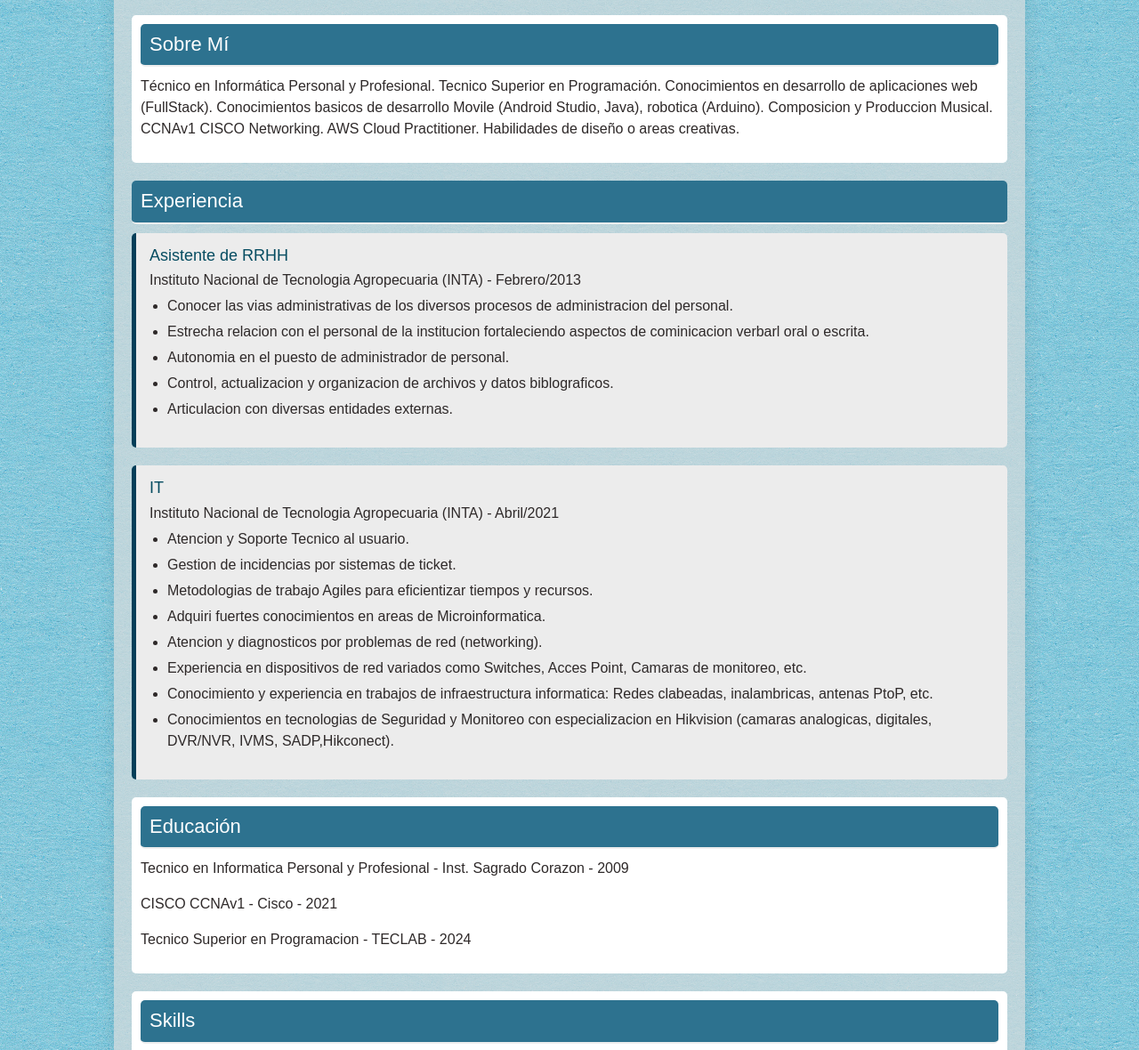
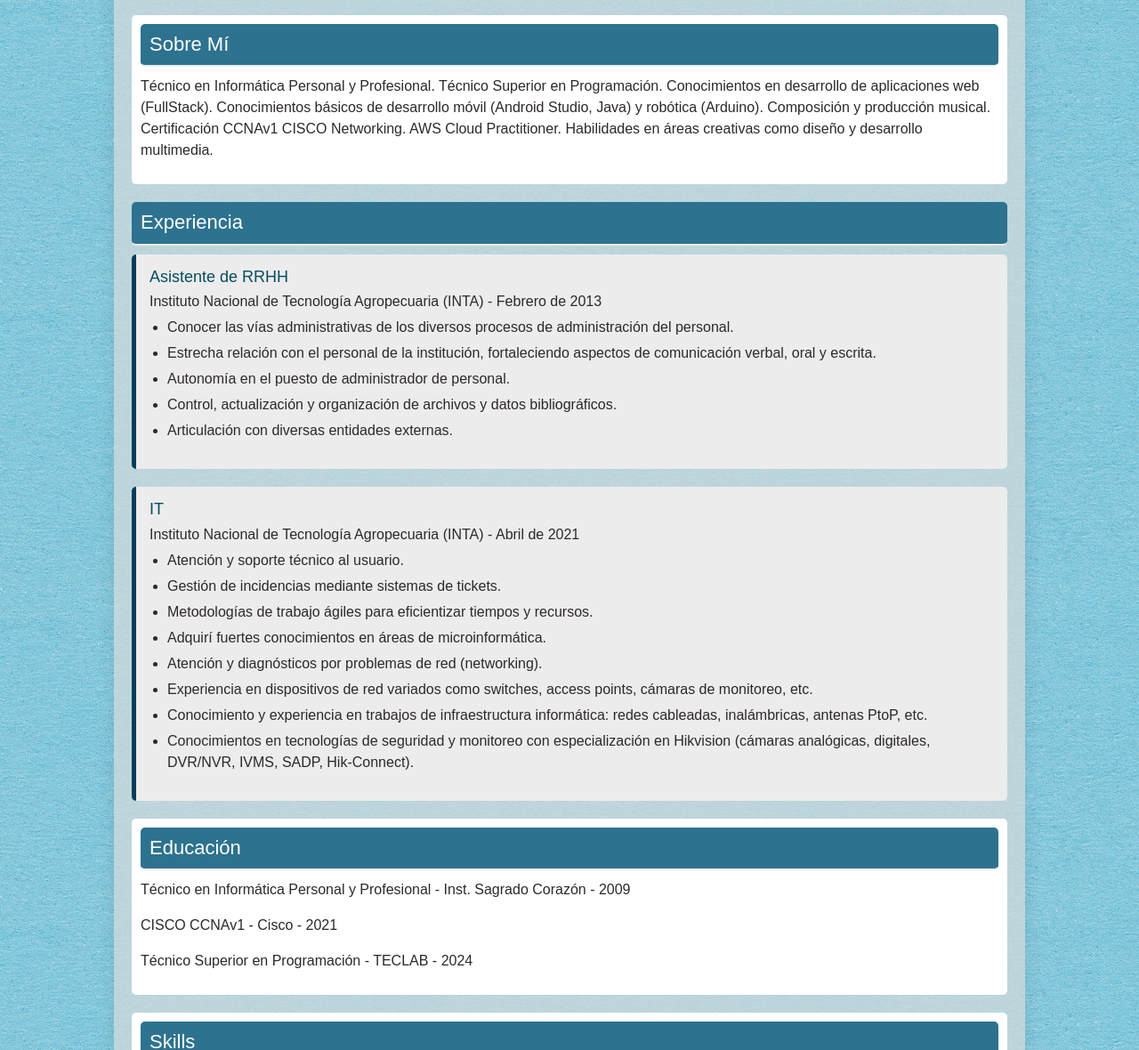
Before and after one commit to darioGuaraz/multielda, a website: page CV/contacto.html in a window 1280 px wide. Shown: the part 343-1523 px from the top of the page at 89% size. Drawn offline with nearby package versions, Linux system fonts and the light colour scheme; a web font is replaced by a local one.

Commit message:
retoques ortograficos CV

```diff
--- a/CV/contacto.html
+++ b/CV/contacto.html
@@ -90,11 +90,7 @@
       <section class="about">
         <h2>Sobre Mí</h2>
         <p>
-          Técnico en Informática Personal y Profesional. Tecnico Superior en
-          Programación. Conocimientos en desarrollo de aplicaciones web
-          (FullStack). Conocimientos basicos de desarrollo Movile (Android
-          Studio, Java), robotica (Arduino). Composicion y Produccion Musical.
-          CCNAv1 CISCO Networking. AWS Cloud Practitioner. Habilidades de diseño o areas creativas.
+          Técnico en Informática Personal y Profesional. Técnico Superior en Programación. Conocimientos en desarrollo de aplicaciones web (FullStack). Conocimientos básicos de desarrollo móvil (Android Studio, Java) y robótica (Arduino). Composición y producción musical. Certificación CCNAv1 CISCO Networking. AWS Cloud Practitioner. Habilidades en áreas creativas como diseño y desarrollo multimedia.
         </p>
       </section>
 
@@ -103,47 +99,42 @@
         <div class="job">
           <h3>Asistente de RRHH</h3>
           <p>
-            Instituto Nacional de Tecnologia Agropecuaria (INTA) - Febrero/2013
+            Instituto Nacional de Tecnología Agropecuaria (INTA) - Febrero de 2013
           </p>
           <ul>
             <li>
-              Conocer las vias administrativas de los diversos procesos de
-              administracion del personal.
+              Conocer las vías administrativas de los diversos procesos de administración del personal.
             </li>
             <li>
-              Estrecha relacion con el personal de la institucion fortaleciendo
-              aspectos de cominicacion verbarl oral o escrita.
+              Estrecha relación con el personal de la institución, fortaleciendo aspectos de comunicación verbal, oral y escrita.
             </li>
-            <li>Autonomia en el puesto de administrador de personal.</li>
-            <li>Control, actualizacion y organizacion de archivos y datos biblograficos.</li>
-            <li>Articulacion con diversas entidades externas.</li>
+            <li>Autonomía en el puesto de administrador de personal.</li>
+            <li>
+              Control, actualización y organización de archivos y datos bibliográficos.</li>
+            <li>Articulación con diversas entidades externas.</li>
           </ul>
         </div>
         <div class="job">
           <h3>IT</h3>
           <p>
-            Instituto Nacional de Tecnologia Agropecuaria (INTA) - Abril/2021
+            Instituto Nacional de Tecnología Agropecuaria (INTA) - Abril de 2021
           </p>
           <ul>
-            <li>Atencion y Soporte Tecnico al usuario.</li>
-            <li>Gestion de incidencias por sistemas de ticket.</li>
+            <li>Atención y soporte técnico al usuario.</li>
+            <li>Gestión de incidencias mediante sistemas de tickets.</li>
             <li>
-              Metodologias de trabajo Agiles para eficientizar tiempos y recursos.
+              Metodologías de trabajo ágiles para eficientizar tiempos y recursos.
             </li>
-            <li>Adquiri fuertes conocimientos en areas de Microinformatica.</li>
-            <li>Atencion y diagnosticos por problemas de red (networking).</li>
+            <li>Adquirí fuertes conocimientos en áreas de microinformática.</li>
+            <li>Atención y diagnósticos por problemas de red (networking).</li>
             <li>
-              Experiencia en dispositivos de red variados como Switches, Acces
-              Point, Camaras de monitoreo, etc.
+              Experiencia en dispositivos de red variados como switches, access points, cámaras de monitoreo, etc.
             </li>
             <li>
-              Conocimiento y experiencia en trabajos de infraestructura
-              informatica: Redes clabeadas, inalambricas, antenas PtoP, etc.
+              Conocimiento y experiencia en trabajos de infraestructura informática: redes cableadas, inalámbricas, antenas PtoP, etc.
             </li>
             <li>
-              Conocimientos en tecnologias de Seguridad y Monitoreo con
-              especializacion en Hikvision (camaras analogicas, digitales,
-              DVR/NVR, IVMS, SADP,Hikconect).
+              Conocimientos en tecnologías de seguridad y monitoreo con especialización en Hikvision (cámaras analógicas, digitales, DVR/NVR, IVMS, SADP, Hik-Connect).
             </li>
           </ul>
         </div>
@@ -152,11 +143,10 @@
       <section class="education">
         <h2>Educación</h2>
         <p>
-          Tecnico en Informatica Personal y Profesional - Inst. Sagrado Corazon
-          - 2009
+          Técnico en Informática Personal y Profesional - Inst. Sagrado Corazón - 2009
         </p>
         <p>CISCO CCNAv1 - Cisco - 2021</p>
-        <p>Tecnico Superior en Programacion - TECLAB - 2024</p>
+        <p>Técnico Superior en Programación - TECLAB - 2024</p>
       </section>
 
       <section class="skills">
@@ -190,9 +180,7 @@
         <div class="project">
           <h3>Multielda</h3>
           <p>
-            Para mi tesis en la tecnicatura en programacion decidi realizar un Catalogo Web de Series y Peliculas, completamente funcional, gratis y
-            sin publicidad. Todo el material que ahi se encuentra es de uso y
-            licencia libre. <a href="https://darioguaraz.github.io/multielda/public/index.html">Ver más</a>
+            Para mi tesis en la Tecnicatura en Programación, decidí realizar un catálogo web de series y películas, completamente funcional, gratuito y sin publicidad. Todo el material que allí se encuentra es de uso y licencia libre. <a href="https://darioguaraz.github.io/multielda/public/index.html">Ver más</a>
           </p>
         </div>
       </section>
--- a/CV/estilo.css
+++ b/CV/estilo.css
@@ -52,13 +52,16 @@ header {
 .profile h1 {
   margin-left: 8rem;
   font-family: "Orbitron", sans-serif;
-  font-size: 50px;
+  font-size: 55px;
+  -webkit-text-stroke: 1.5px rgba(0, 0, 0, 0.836);
+  text-shadow: 34px 15px 13px rgb(0, 0, 0);
 }
 
 .profile p {
   margin-left: 8rem;
+  font-size: 21px;
 
-  font-size: 18px;
+  text-shadow: 34px 15px 13px rgb(0, 0, 0);
 }
 
 .contact-info {
```
